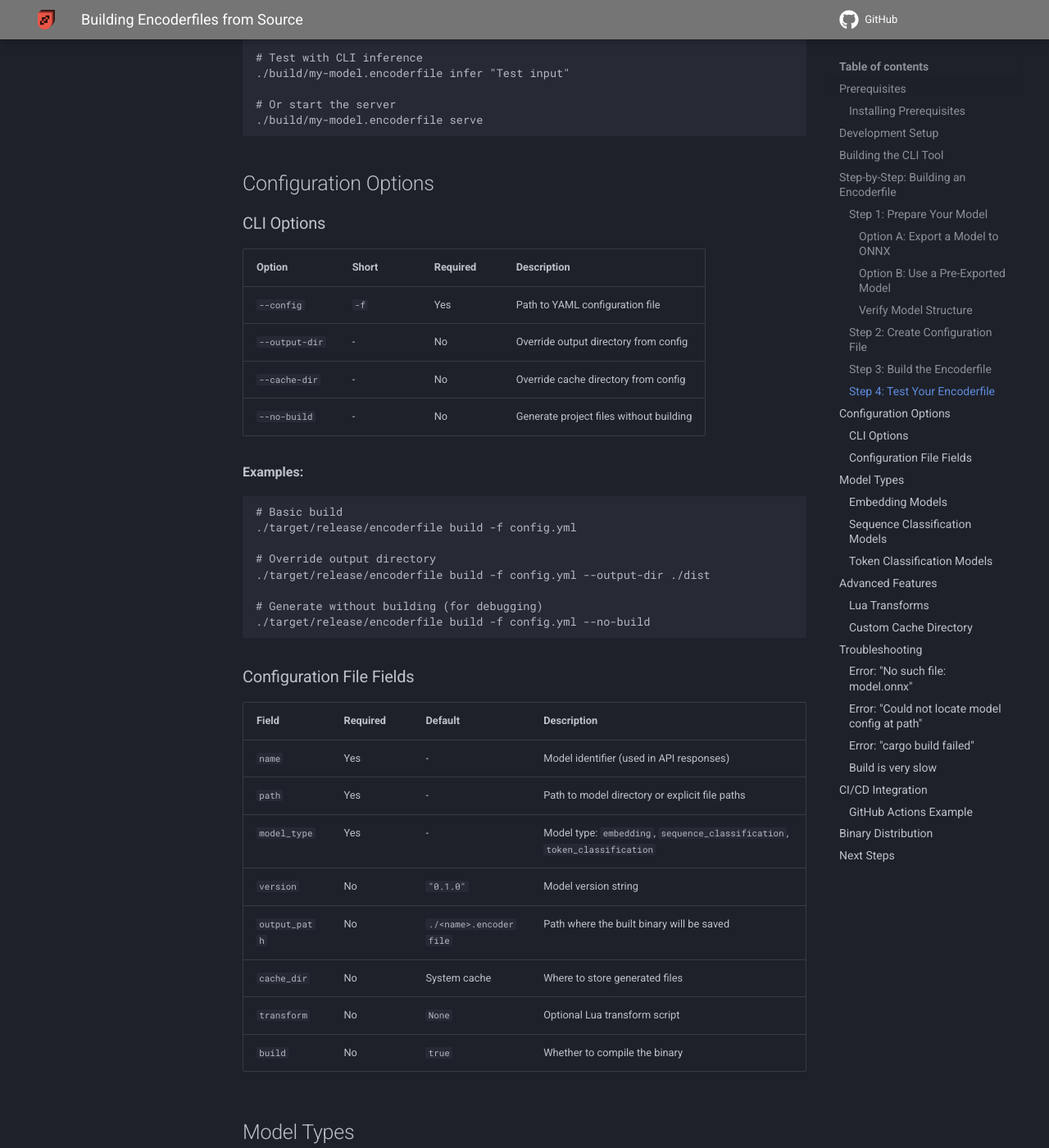
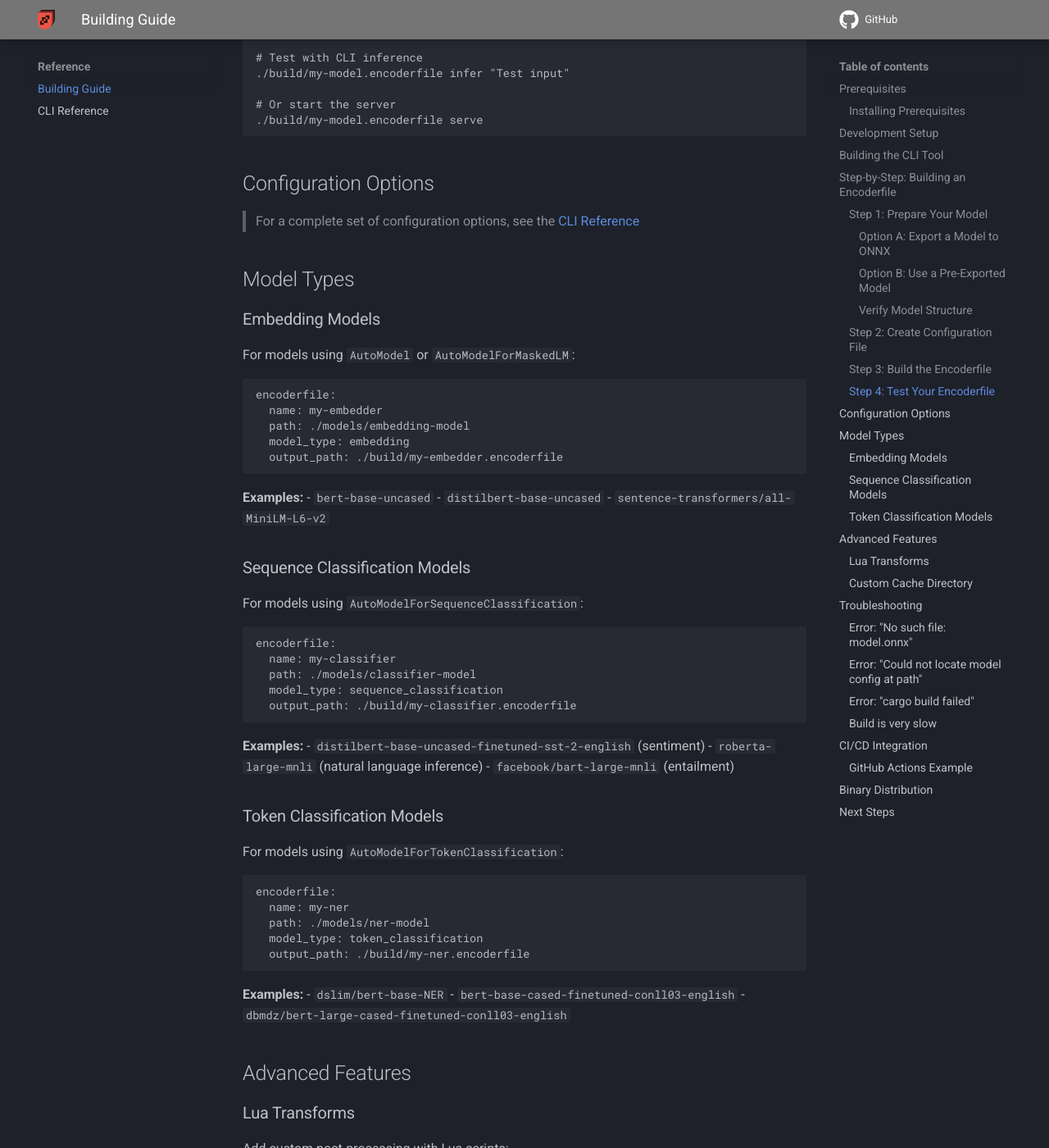
Before and after one commit to mozilla-ai/encoderfile, an MkDocs documentation site: the page built from docs/reference/building.md, in a window 1280 px wide and 1400 px high, scrolled down 4879 px. Shown: the whole window at 82% size. Built offline with MkDocs 1.6.1 and Material for MkDocs 9.7.7, drawn with Linux system fonts in a browser that asks for light colours; comment, search, counter and statistics services are not loaded.

Commit message:
Optimized docs structure
Removed redundancies, and optimized structure

````diff
--- a/docs/BUILDING.md
+++ b/docs/reference/building.md
@@ -241,41 +241,7 @@ chmod +x ./build/my-model.encoderfile
 ```
 
 ## Configuration Options
-
-### CLI Options
-
-| Option | Short | Required | Description |
-|--------|-------|----------|-------------|
-| `--config` | `-f` | Yes | Path to YAML configuration file |
-| `--output-dir` | - | No | Override output directory from config |
-| `--cache-dir` | - | No | Override cache directory from config |
-| `--no-build` | - | No | Generate project files without building |
-
-**Examples:**
-
-```bash
-# Basic build
-./target/release/encoderfile build -f config.yml
-
-# Override output directory
-./target/release/encoderfile build -f config.yml --output-dir ./dist
-
-# Generate without building (for debugging)
-./target/release/encoderfile build -f config.yml --no-build
-```
-
-### Configuration File Fields
-
-| Field | Required | Default | Description |
-|-------|----------|---------|-------------|
-| `name` | Yes | - | Model identifier (used in API responses) |
-| `path` | Yes | - | Path to model directory or explicit file paths |
-| `model_type` | Yes | - | Model type: `embedding`, `sequence_classification`, `token_classification` |
-| `version` | No | `"0.1.0"` | Model version string |
-| `output_path` | No | `./<name>.encoderfile` | Path where the built binary will be saved |
-| `cache_dir` | No | System cache | Where to store generated files |
-| `transform` | No | `None` | Optional Lua transform script |
-| `build` | No | `true` | Whether to compile the binary |
+> For a complete set of configuration options, see the [CLI Reference](cli-reference.md)
 
 ## Model Types
 
--- a/mkdocs.yml
+++ b/mkdocs.yml
@@ -20,16 +20,16 @@ theme:
 nav:
   - Home: index.md
   - Getting Started: getting-started.md
-  - CLI Reference: cli.md
-  - API Reference: api-reference.md
+  - CLI : cli.md
+  - API Reference: reference/api-reference.md
   - Code of Conduct: CODE_OF_CONDUCT.md
   - Contributing: CONTRIBUTING.md
   - Transforms:
       - Transforms: transforms/index.md
       - Reference: transforms/reference.md
   - Reference:
-    - Encoderfile Build CLI: reference/encoderfile_util_cli.md
-    - Encoderfile Binary CLI: reference/encoderfile_binary_cli.md
+    - Building Guide: reference/building.md
+    - CLI Reference: reference/cli-reference.md
 
 plugins:
   - include-markdown
````
Also changed, not shown: docs/reference/cli-reference.md (renamed from docs/reference/encoderfile_binary_cli.md, +3 -3 lines), docs/reference/encoderfile_util_cli.md (deleted, +0 -50 lines), docs/reference/api-reference.md (renamed from docs/api-reference.md).
